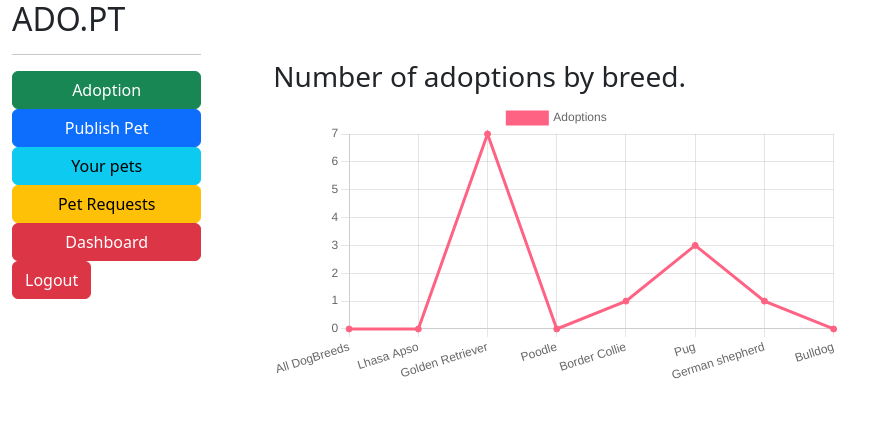
After one commit to Ranieri-Vahl/ado.pt-Django, a Django app: page /publish/dashboard/ in a window 1280 px wide. The commit adds this page. Shown: the top 445 px of the page, without its empty margins (0-888 px from the left). Run offline with Django 4.2, Linux system fonts and the light colour scheme; data comes from the database, SQL or seed files in the repository; both versions use the stored data as it was after the commit.

Commit message:
New page dashboard and adjusts

```diff
--- a/adopt/urls.py
+++ b/adopt/urls.py
@@ -4,6 +4,7 @@ from django.contrib import admin
 from django.urls import include, path
 
 urlpatterns = [
+    path('', include('users.urls')),
     path('admin/', admin.site.urls),
     path('auth/', include('users.urls')),
     path('publish/', include('publish.urls')),
--- a/adoption/admin.py
+++ b/adoption/admin.py
@@ -1,3 +1,4 @@
 from django.contrib import admin
-
+from .models import RequestAdoption
 # Register your models here.
+admin.site.register(RequestAdoption)
--- a/adoption/models.py
+++ b/adoption/models.py
@@ -16,3 +16,6 @@ class RequestAdoption(models.Model):
     status = models.CharField(
         max_length=2, choices=choices_status, default='WA'
         )
+
+    def __str__(self):
+        return self.pet.name
--- a/adoption/templates/adoption/list_pets.html
+++ b/adoption/templates/adoption/list_pets.html
@@ -22,7 +22,7 @@
                     <a class="btn btn-primary col-12 items-side-bar" href="/publish/new_pet/">Publish Pet</a>
                     <a class="btn btn-info col-12 items-side-bar" href="/publish/your_pets/">Your pets</a>
                     <a class="btn btn-warning col-12 items-side-bar" href="/publish/see_request_adoption/">Pet Requests</a>
-                    <a class="btn btn-danger col-12 items-side-bar" href="#">Dashboard</a>
+                    <a class="btn btn-danger col-12 items-side-bar" href="/publish/dashboard/">Dashboard</a>
                     <a href=" {% url 'logout' %}" class="btn btn-danger bottom items-side-bar-logout">Logout</a>
 
                 </div>
--- a/adoption/views.py
+++ b/adoption/views.py
@@ -11,7 +11,7 @@ from publish.models import DogBreed, Pet
 from .models import RequestAdoption
 
 
-@login_required
+@login_required(login_url='/auth/login/')
 def list_pets(request):
     pets = Pet.objects.filter(status="F")
     dogbreed = DogBreed.objects.all()
@@ -35,7 +35,7 @@ def list_pets(request):
     })
 
 
-@login_required
+@login_required(login_url='/auth/login/')
 def request_adoption(request, pet_id):
     pet = Pet.objects.filter(id=pet_id, status="F")
 
@@ -58,7 +58,7 @@ def request_adoption(request, pet_id):
     return redirect('/adoption')
 
 
-@login_required
+@login_required(login_url='/auth/login/')
 def process_request_adoption(request, id_request):
     status = request.GET.get('status')
     request_adoption = RequestAdoption.objects.get(id=id_request)
--- /dev/null
+++ b/publish/templates/publish/dashboard.html
@@ -0,0 +1,79 @@
+{% load static %}
+<!doctype html>
+<html lang="en-US">
+    <head>
+    <meta charset="utf-8">
+    <meta name="viewport" content="width=device-width, initial-scale=1">
+    <title>Dashboard</title>
+    <link href="https://cdn.jsdelivr.net/npm/bootstrap@5.3.0-alpha1/dist/css/bootstrap.min.css" rel="stylesheet">
+    <link href="{% static 'users/css/styles.css' %}" rel="stylesheet">
+    <link href="{% static 'publish/css/new_pet/styles.css' %}" rel="stylesheet">
+    <link href="{% static 'publish/css/your_pets/styles.css' %}" rel="stylesheet">
+    <link href="{% static 'adoption/css/styles.css' %}" rel="stylesheet">
+    </head>
+    <body>
+
+        <div class="container-fluid">
+            <div class="row">
+                <div class="col-md-2 bg-side sidebar">
+                    <h2>ADO.PT</h2>
+                    <hr>
+                    <a class="btn btn-success col-12 items-side-bar" href="/adoption/">Adoption</a>
+                    <a class="btn btn-primary col-12 items-side-bar" href="/publish/new_pet/">Publish Pet</a>
+                    <a class="btn btn-info col-12 items-side-bar" href="/publish/your_pets/">Your pets</a>
+                    <a class="btn btn-warning col-12 items-side-bar" href="/publish/see_request_adoption/">Pet Requests</a>
+                    <a class="btn btn-danger col-12 items-side-bar" href="/publish/dashboard/">Dashboard</a>
+                    <a href=" {% url 'logout' %}" class="btn btn-danger bottom items-side-bar-logout">Logout</a>
+                </div>
+
+                <div style="padding:60px" class="col-md">
+
+                    <h3 class="font-purple">Number of adoptions by breed.</h3>
+                     <div style="width: 60%;">
+                        <canvas id="myChart"></canvas>
+                    </div>
+                </div>
+
+            </div>
+        </div>
+
+
+
+        <script src="https://cdn.jsdelivr.net/npm/bootstrap@5.3.0-alpha1/dist/js/bootstrap.bundle.min.js"></script>
+        <script>
+
+            fetch("/publish/api_adoptions_by_breed/",{
+                method: 'GET',
+            }).then(function(result){
+                return result.json()
+            }).then(function(data_adoptions){
+
+                const data = {
+                    labels: data_adoptions['labels'],
+                    datasets: [{
+                        label: 'Adoptions',
+                        backgroundColor: 'rgb(255, 99, 132)',
+                        borderColor: 'rgb(255, 99, 132)',
+                        data: data_adoptions['qty_adoptions'],
+                    }]
+                };
+
+                const config = {
+                    type: 'line',
+                    data: data,
+                    options: {}
+                };
+
+                const myChart = new Chart(
+                    document.getElementById('myChart'),
+                    config
+                );
+
+
+            })
+
+    </script>
+    <script src="https://cdn.jsdelivr.net/npm/chart.js"></script>
+
+    </body>
+</html>
--- a/publish/templates/publish/new_pet.html
+++ b/publish/templates/publish/new_pet.html
@@ -4,7 +4,7 @@
     <head>
     <meta charset="utf-8">
     <meta name="viewport" content="width=device-width, initial-scale=1">
-    <title>Publish | Pet</title>
+    <title>Pet</title>
     <link href="https://cdn.jsdelivr.net/npm/bootstrap@5.3.0-alpha1/dist/css/bootstrap.min.css" rel="stylesheet">
     <link href="{% static 'users/css/styles.css' %}" rel="stylesheet">
     <link href="{% static 'publish/css/new_pet/styles.css' %}" rel="stylesheet">
@@ -23,7 +23,7 @@
                     <a class="btn btn-primary col-12 items-side-bar" href="/publish/new_pet/">Publish Pet</a>
                     <a class="btn btn-info col-12 items-side-bar" href="/publish/your_pets/">Your pets</a>
                     <a class="btn btn-warning col-12 items-side-bar" href="/publish/see_request_adoption/">Pet Requests</a>
-                    <a class="btn btn-danger col-12 items-side-bar" href="#">Dashboard</a>
+                    <a class="btn btn-danger col-12 items-side-bar" href="/publish/dashboard/">Dashboard</a>
                     <a href=" {% url 'logout' %}" class="btn btn-danger bottom items-side-bar-logout">Logout</a>
 
                 </div>
--- a/publish/templates/publish/see_pet.html
+++ b/publish/templates/publish/see_pet.html
@@ -22,7 +22,7 @@
                     <a class="btn btn-primary col-12 items-side-bar" href="/publish/new_pet/">Publish Pet</a>
                     <a class="btn btn-info col-12 items-side-bar" href="/publish/your_pets/">Your pets</a>
                     <a class="btn btn-warning col-12 items-side-bar" href="/publish/see_request_adoption/">Pet Requests</a>
-                    <a class="btn btn-danger col-12 items-side-bar" href="#">Dashboard</a>
+                    <a class="btn btn-danger col-12 items-side-bar" href="/publish/dashboard/">Dashboard</a>
                     <a href=" {% url 'logout' %}" class="btn btn-danger bottom items-side-bar-logout">Logout</a>
 
                 </div>
--- a/publish/templates/publish/your_pets.html
+++ b/publish/templates/publish/your_pets.html
@@ -22,7 +22,7 @@
                     <a class="btn btn-primary col-12 items-side-bar" href="/publish/new_pet/">Publish Pet</a>
                     <a class="btn btn-info col-12 items-side-bar" href="/publish/your_pets/">Your pets</a>
                     <a class="btn btn-warning col-12 items-side-bar" href="/publish/see_request_adoption/">Pet Requests</a>
-                    <a class="btn btn-danger col-12 items-side-bar" href="#">Dashboard</a>
+                    <a class="btn btn-danger col-12 items-side-bar" href="/publish/dashboard/">Dashboard</a>
                     <a href=" {% url 'logout' %}" class="btn btn-danger bottom items-side-bar-logout">Logout</a>
 
                 </div>
@@ -52,7 +52,7 @@
                                 {% for pet in pets %}
                                     <tr class="table-in-line">
                                         <td width="20%">
-                                            <img width="40%" src="{{pet.picture.url}}">
+                                            <a href="{% url 'see_pet' pet.id %}"><img width="40%" src="{{pet.picture.url}}"></a>
                                         </td>
                                         <td>
                                             {{pet.name}}
--- a/publish/urls.py
+++ b/publish/urls.py
@@ -8,4 +8,6 @@ urlpatterns = [
     path('remove_pet/<int:id>', views.remove_pet, name='remove_pet'),
     path('see_pet/<int:id>', views.see_pet, name='see_pet'),
     path('see_request_adoption/', views.see_request_adoption, name='see_request_adoption'),   # noqa E501
+    path('dashboard/', views.dashboard, name='dashboard'),
+    path('api_adoptions_by_breed/', views.api_adoptions_by_breed, name='api_adoptions_by_breed'), # noqa E501
 ]
--- a/publish/views.py
+++ b/publish/views.py
@@ -1,12 +1,16 @@
 from django.contrib import messages
 from django.contrib.auth.decorators import login_required
 from django.contrib.messages import constants
+from django.http import JsonResponse
 from django.shortcuts import redirect, render
+from django.views.decorators.csrf import csrf_exempt
+
 from adoption.models import RequestAdoption
+
 from .models import DogBreed, Pet, Tag
 
 
-@login_required
+@login_required(login_url='/auth/login/')
 def new_pet(request):
     if request.method == "GET":
         tags = Tag.objects.all()
@@ -48,7 +52,7 @@ def new_pet(request):
     return redirect('/publish/your_pets')
 
 
-@login_required
+@login_required(login_url='/auth/login/')
 def your_pets(request):
     if request.method == "GET":
         pets = Pet.objects.filter(user=request.user)
@@ -57,7 +61,7 @@ def your_pets(request):
         })
 
 
-@login_required
+@login_required(login_url='/auth/login/')
 def remove_pet(request, id):
     pet = Pet.objects.get(id=id)
 
@@ -75,7 +79,7 @@ def remove_pet(request, id):
     return redirect('/publish/your_pets')
 
 
-@login_required
+@login_required(login_url='/auth/login/')
 def see_pet(request, id):
     if request.method == "GET":
         pet = Pet.objects.get(id=id)
@@ -84,12 +88,35 @@ def see_pet(request, id):
         })
 
 
-@login_required
+@login_required(login_url='/auth/login/')
 def see_request_adoption(request):
     if request.method == "GET":
         request_adoption = RequestAdoption.objects.filter(
-            user=request.user, status="WA"
+            pet__user=request.user, status="WA"
             )
         return render(request, 'publish/see_request_adoption.html', context={
             'requests': request_adoption
         })
+
+
+def dashboard(request):
+    if request.method == "GET":
+        return render(request, 'publish/dashboard.html')
+
+
+@csrf_exempt
+def api_adoptions_by_breed(request):
+    breeds = DogBreed.objects.all()
+
+    qty_adoptions = []
+    for breed in breeds:
+        adoptions = RequestAdoption.objects.filter(pet__dogbreed=breed).count()
+        qty_adoptions.append(adoptions)
+
+    breeds = [breed.dogbreed for breed in breeds]
+    data = {
+        'qty_adoptions': qty_adoptions,
+        'labels': breeds,
+    }
+
+    return JsonResponse(data)
--- a/users/urls.py
+++ b/users/urls.py
@@ -3,6 +3,7 @@ from django.urls import path
 from . import views
 
 urlpatterns = [
+    path('', views.home, name="home"),
     path('register/', views.register_view, name="register"),
     path('login/', views.login_view, name="login"),
     path('logout/', views.logout_view, name="logout"),
--- a/users/views.py
+++ b/users/views.py
@@ -5,6 +5,11 @@ from django.contrib.auth import authenticate, login, logout
 from django.contrib.auth.models import User
 from django.contrib.messages import constants
 from django.shortcuts import redirect, render
+
+
+def home(request):
+    if request.method == "GET":
+        return redirect('adoption/')
 
 
 def register_view(request):
```
Also changed, not shown: publish/templates/publish/see_request_adoption.html (+7 -7 lines), db.sqlite3.
